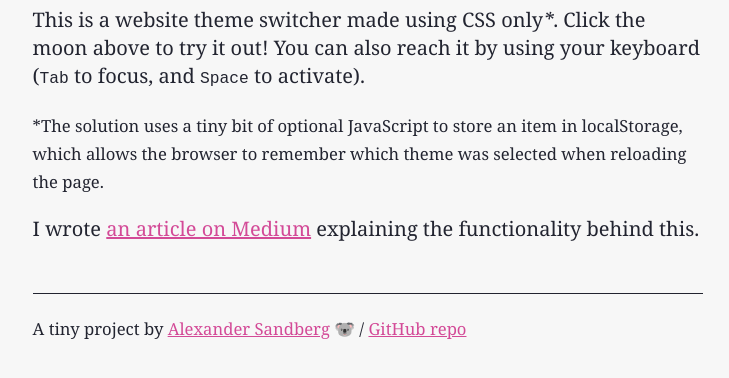
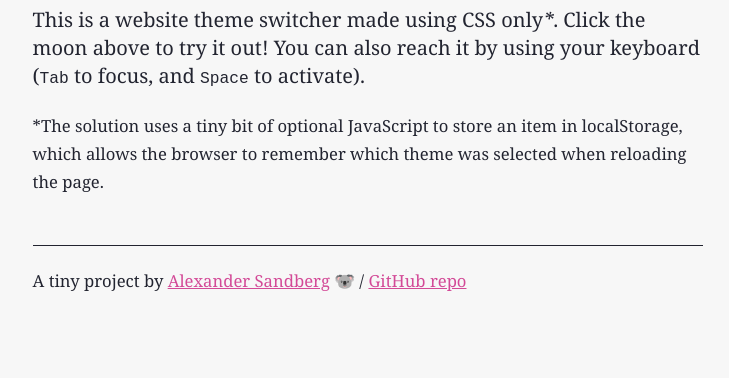
Before and after one commit to alexandersandberg/theme-switcher, a plain HTML site: page index.html in a window 1280 px wide. Shown: the part 182-560 px from the top of the page, without its empty margins (272-1001 px from the left). Drawn offline with Linux system fonts and the light colour scheme.

Commit message:
Hide Medium link until article is published

```diff
--- a/index.html
+++ b/index.html
@@ -17,7 +17,7 @@
         <h1>CSS Only Theme Switcher</h1>
         <p>This is a website theme switcher made using CSS only<i>*</i>. Click the moon above to try it out! You can also reach it by using your keyboard (<code>Tab</code> to focus, and <code>Space</code> to activate).</p>
         <small>*The solution uses a tiny bit of optional JavaScript to store an item in localStorage, which allows the browser to remember which theme was selected when reloading the page.</small>
-        <p>I wrote <a href="">an article on Medium</a> explaining the functionality behind this.</p>
+        <!--<p>I wrote <a href="">an article on Medium</a> explaining the functionality behind this.</p>-->
       </main>
       <footer>
         <small>A tiny project by <a href="https://github.com/alexandersandberg">Alexander Sandberg</a> 🐨 / <a href="https://github.com/alexandersandberg/theme-switcher">GitHub repo</a></small>
```
